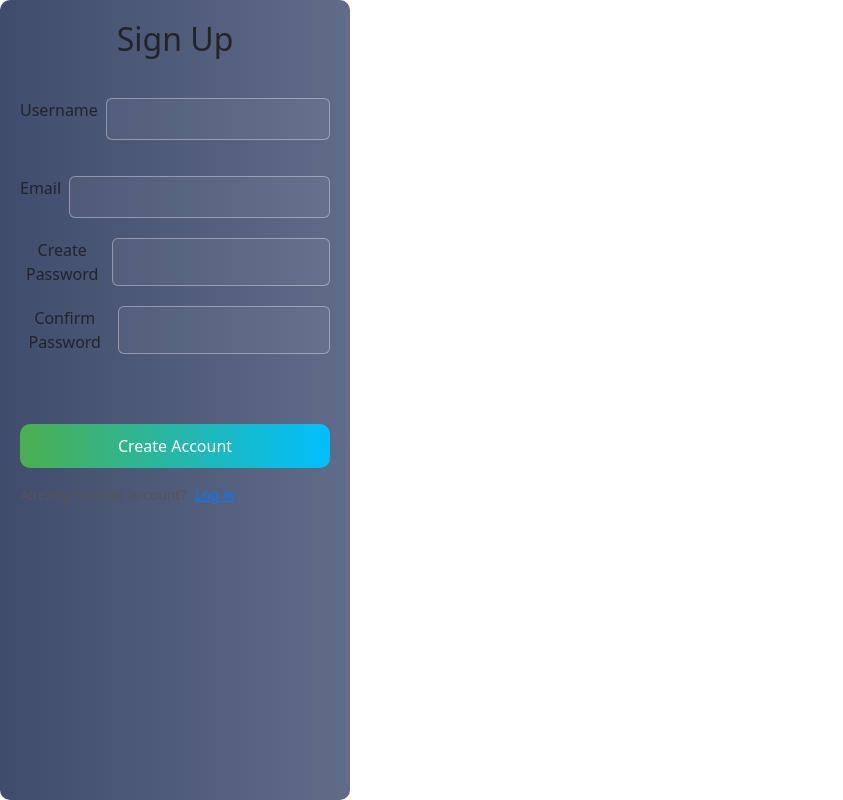
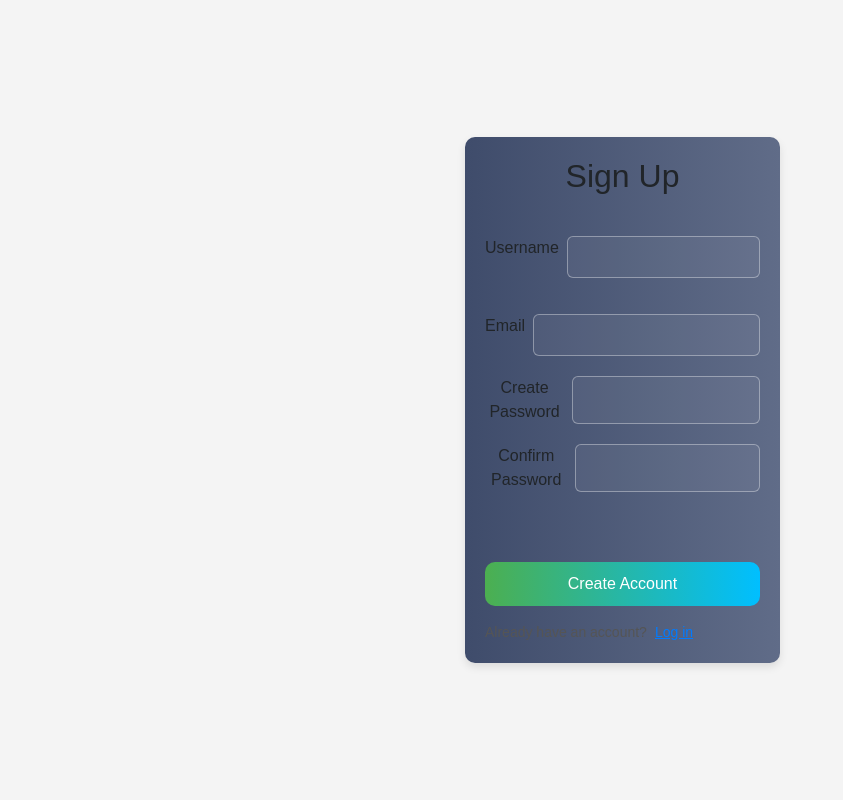
Before and after one commit to Yuriamani/Epic-event-frontend, a React (Vite) app in the folder client/: page /signup in a window 1280 px wide. Shown: the whole page, without its empty margins (0-843 px from the left). Built offline with nearby package versions, Linux system fonts and the light colour scheme.

Commit message:
centred the form

```diff
--- a/client/src/pages/LoginsStyles.css
+++ b/client/src/pages/LoginsStyles.css
@@ -1,22 +1,24 @@
 /* LoginsStyles.css */
 
-/* body {
+body {
     font-family: Arial, sans-serif;
     background-color: #f4f4f4;
     display: flex;
     justify-content: center;
     align-items: center;
     height: 100vh;
-} */
+    margin: 0; /* Remove default margin */
+}
 
 .form {
     background-color: rgb(218, 214, 214);
     border-radius: 35px;
     padding: 30px;
-    width: 900px;
-    height: 800px;
+    width: 90%; /* Adjusted width for responsiveness */
+    max-width: 900px; /* Ensure the form doesn’t exceed this width */
+    height: auto; /* Adjust height to auto for better responsiveness */
     text-align: center;
-    align-self: center;
+    box-shadow: 0 4px 8px rgba(0, 0, 0, 0.1); /* Optional: Add shadow for better visibility */
 }
 
 input[type="email"],
```
